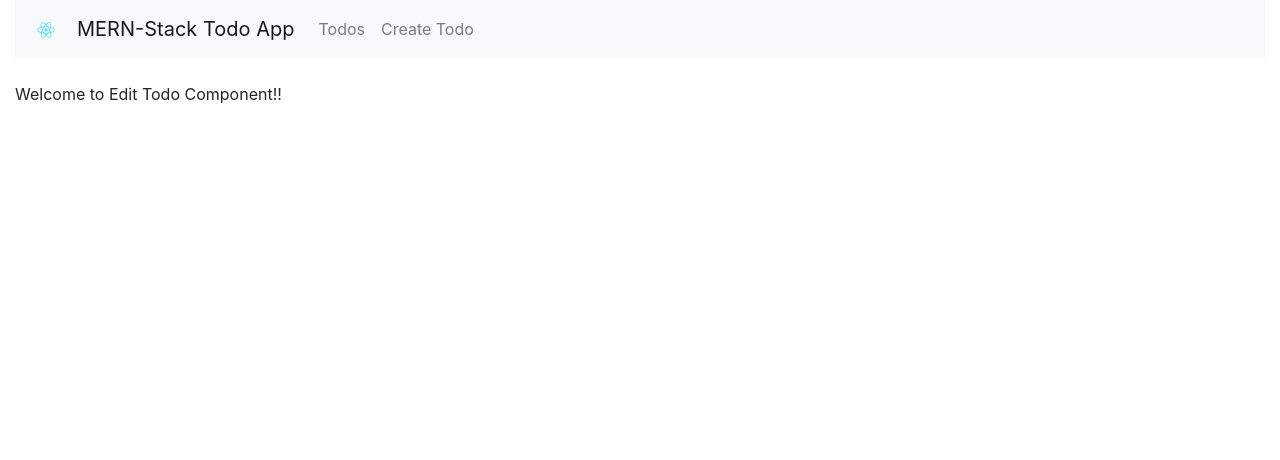
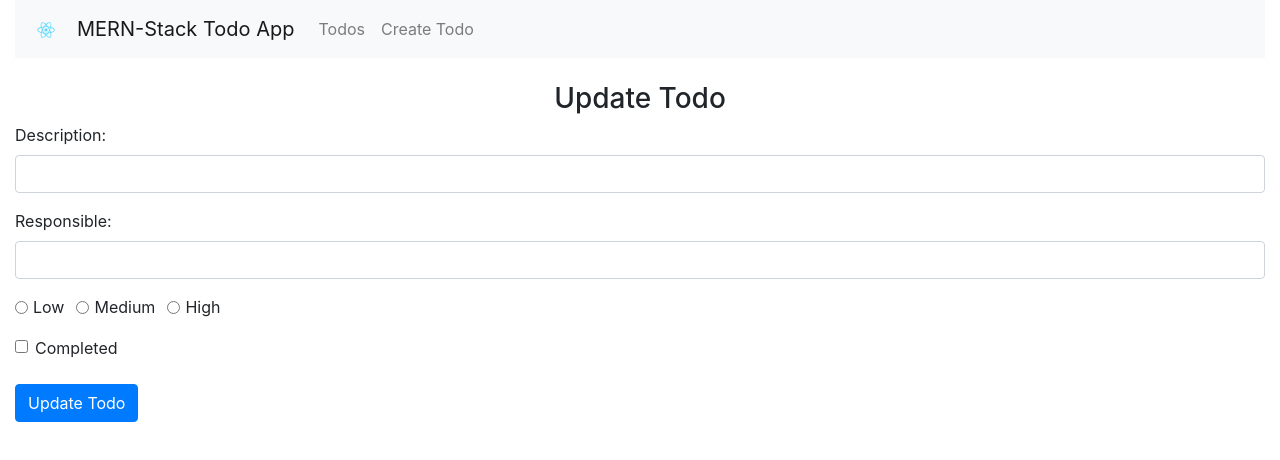
Before and after one commit to saiwolf/mern-crud-tutorial, a React (Create React App) app in the folder mern-todo-app/: page /edit/1 in a window 1280 px wide. Shown: the top 460 px of the page. Built offline with nearby package versions, Linux system fonts and the light colour scheme; no server answers.

Commit message:
Finished Part 4: Finishing the application with fix for non-updating index after Edit

```diff
--- a/mern-todo-app/src/components/edit-todo.component.js
+++ b/mern-todo-app/src/components/edit-todo.component.js
@@ -1,10 +1,156 @@
 import React, { Component } from 'react';
+import axios from 'axios';
 
 export default class EditTodo extends Component {
+
+    constructor(props) {
+        super(props);
+
+        this.onChangeTodoDescription = this.onChangeTodoDescription.bind(this);
+        this.onChangeTodoResponsible = this.onChangeTodoResponsible.bind(this);
+        this.onChangeTodoPriority = this.onChangeTodoPriority.bind(this);
+        this.onChangeTodoCompleted = this.onChangeTodoCompleted.bind(this);
+        this.onSubmit = this.onSubmit.bind(this);
+
+        this.state = {
+            todo_description: '',
+            todo_responsible: '',
+            todo_priority: '',
+            todo_completed: false
+        }
+    }
+
+    componentDidMount() {
+        axios.get('http://localhost:4000/todos/'+this.props.match.params.id)
+            .then(response => {
+                this.setState({
+                    todo_description: response.data.todo_description,
+                    todo_responsible: response.data.todo_responsible,
+                    todo_priority: response.data.todo_priority,
+                    todo_completed: response.data.todo_completed
+                })
+            })
+            .catch(function (error) {
+                console.log(error);
+            })
+    }
+
+    onChangeTodoDescription(e) {
+        this.setState({
+            todo_description: e.target.value
+        });
+    }
+
+    onChangeTodoResponsible(e) {
+        this.setState({
+            todo_responsible: e.target.value
+        });
+    }
+
+    onChangeTodoPriority(e) {
+        this.setState({
+            todo_priority: e.target.value
+        });
+    }
+
+    onChangeTodoCompleted(e) {
+        this.setState({
+            todo_completed: !this.state.todo_completed
+        });
+    }
+
+    onSubmit(e) {
+        e.preventDefault();
+        const obj = {
+            todo_description: this.state.todo_description,
+            todo_responsible: this.state.todo_responsible,
+            todo_priority: this.state.todo_priority,
+            todo_completed: this.state.todo_completed
+        };
+        console.log(obj);
+        axios.post('http://localhost:4000/todos/update/'+this.props.match.params.id, obj)
+            .then(res => console.log(res.data));
+
+        this.props.history.push('/');
+    }
+
     render() {
         return (
             <div>
-                <p>Welcome to Edit Todo Component!!</p>
+                <h3 align="center">Update Todo</h3>
+                <form onSubmit={this.onSubmit}>
+                    <div className="form-group">
+                        <label>Description: </label>
+                        <input  type="text"
+                                className="form-control"
+                                value={this.state.todo_description}
+                                onChange={this.onChangeTodoDescription}
+                                />
+                    </div>
+                    <div className="form-group">
+                        <label>Responsible: </label>
+                        <input
+                                type="text"
+                                className="form-control"
+                                value={this.state.todo_responsible}
+                                onChange={this.onChangeTodoResponsible}
+                                />
+                    </div>
+                    <div className="form-group">
+                        <div className="form-check form-check-inline">
+                            <input  className="form-check-input"
+                                    type="radio"
+                                    name="priorityOptions"
+                                    id="priorityLow"
+                                    value="Low"
+                                    checked={this.state.todo_priority==='Low'}
+                                    onChange={this.onChangeTodoPriority}
+                                    />
+                            <label className="form-check-label">Low</label>
+                        </div>
+                        <div className="form-check form-check-inline">
+                            <input  className="form-check-input"
+                                    type="radio"
+                                    name="priorityOptions"
+                                    id="priorityMedium"
+                                    value="Medium"
+                                    checked={this.state.todo_priority==='Medium'}
+                                    onChange={this.onChangeTodoPriority}
+                                    />
+                            <label className="form-check-label">Medium</label>
+                        </div>
+                        <div className="form-check form-check-inline">
+                            <input  className="form-check-input"
+                                    type="radio"
+                                    name="priorityOptions"
+                                    id="priorityHigh"
+                                    value="High"
+                                    checked={this.state.todo_priority==='High'}
+                                    onChange={this.onChangeTodoPriority}
+                                    />
+                            <label className="form-check-label">High</label>
+                        </div>
+                    </div>
+                    <div className="form-check">
+                        <input  className="form-check-input"
+                                id="completedCheckbox"
+                                type="checkbox"
+                                name="completedCheckbox"
+                                onChange={this.onChangeTodoCompleted}
+                                checked={this.state.todo_completed}
+                                value={this.state.todo_completed}
+                                />
+                        <label className="form-check-label" htmlFor="completedCheckbox">
+                            Completed
+                        </label>
+                    </div>
+
+                    <br />
+
+                    <div className="form-group">
+                        <input type="submit" value="Update Todo" className="btn btn-primary" />
+                    </div>
+                </form>
             </div>
         )
     }
--- a/mern-todo-app/src/components/todos-list.component.js
+++ b/mern-todo-app/src/components/todos-list.component.js
@@ -4,9 +4,9 @@
 
 const Todo = props => (
     <tr>
-        <td>{props.todo.todo_description}</td>
-        <td>{props.todo.todo_responsible}</td>
-        <td>{props.todo.todo_priority}</td>
+        <td className={props.todo.todo_completed ? 'completed' : ''}>{props.todo.todo_description}</td>
+        <td className={props.todo.todo_completed ? 'completed' : ''}>{props.todo.todo_responsible}</td>
+        <td className={props.todo.todo_completed ? 'completed' : ''}>{props.todo.todo_priority}</td>
         <td>
             <Link to={"/edit/"+props.todo._id}>Edit</Link>
         </td>
@@ -20,7 +20,7 @@
         this.state = {todos: []};
     }
 
-    componentDidMount() {
+    fetchData = () => {
         axios.get('http://localhost:4000/todos/')
             .then(response => {
                 this.setState({ todos: response.data });
@@ -28,6 +28,16 @@
             .catch(function (err) {
                 console.error(err);
             })
+    }
+
+    componentDidMount() {
+        this.fetchData();
+    }
+
+    componentDidUpdate(prevProps) {
+        if(this.props.location.path !== prevProps.location.pathname) {
+            this.fetchData();
+        }
     }
 
     todoList() {
--- a/mern-todo-app/src/index.css
+++ b/mern-todo-app/src/index.css
@@ -11,3 +11,7 @@
   font-family: source-code-pro, Menlo, Monaco, Consolas, 'Courier New',
     monospace;
 }
+
+.completed {
+  text-decoration: line-through;
+}
```
